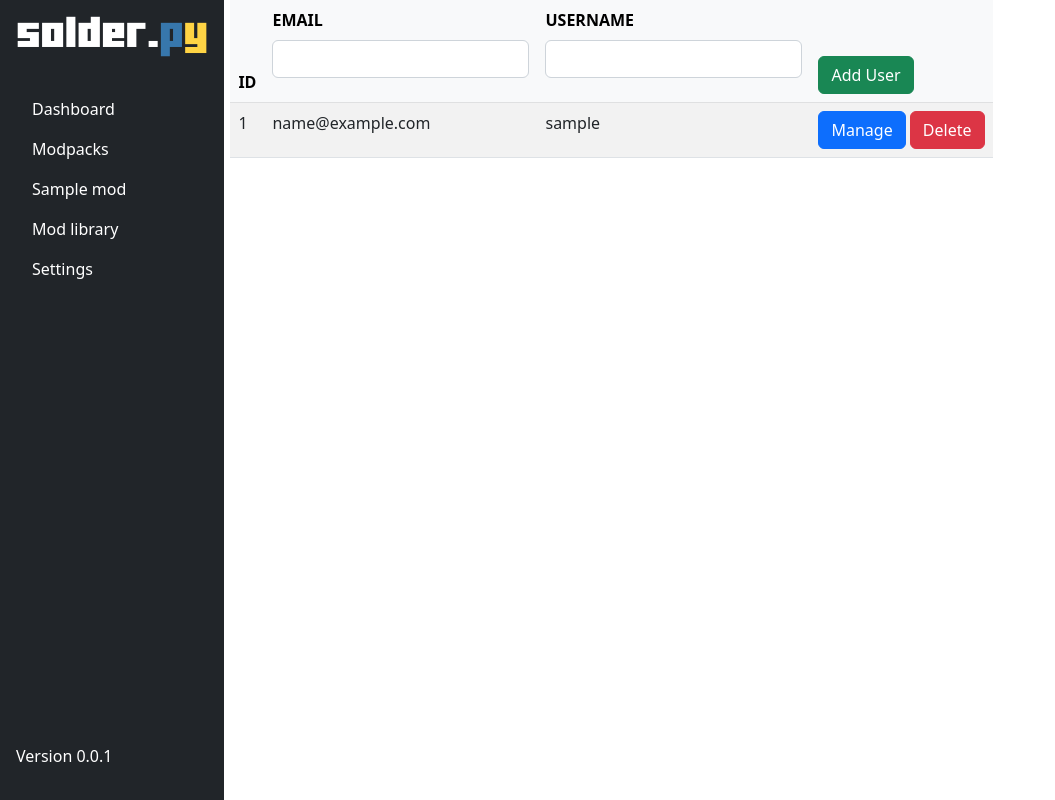
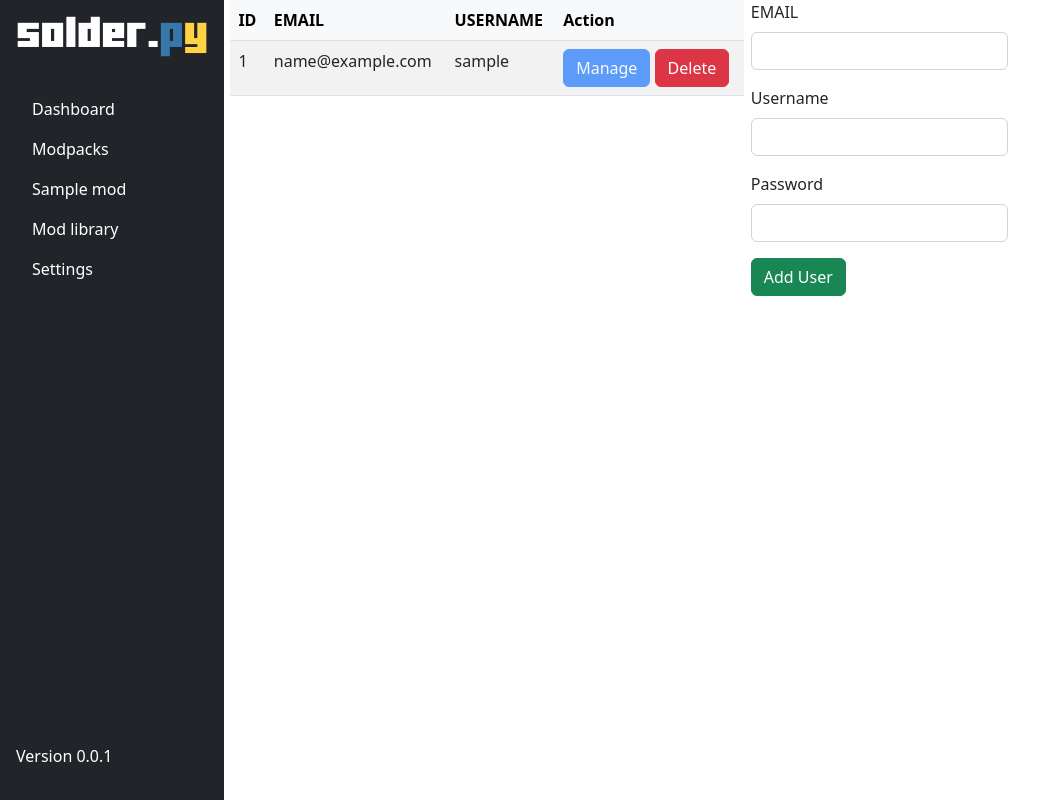
Before and after one commit to Thorfusion/solder.py, a Flask app: template templates/userlibrary.html in a window 1280 px wide. Shown: the whole page, without its empty margins (0-1055 px from the left). Run offline with Flask 2, Linux system fonts and the light colour scheme; the template is opened without the code that fills it: most values are stand-ins (such as "Sample title", 1, 10 or a date in 2020); some libraries are stand-ins or nearby versions.

Commit message:
fix user library page

```diff
--- a/templates/userlibrary.html
+++ b/templates/userlibrary.html
@@ -1,27 +1,22 @@
 {%extends "layout.html"%} {% set active_page = "Clientslist" %} {%block head%}
 <title>solder.py</title>
-<link rel="stylesheet" href="{{ url_for('static',filename='css/index.css') }}" />
+<link rel="stylesheet" href="{{ url_for('static',filename='css/modversion.css') }}" />
 {%endblock%}{%block main%}
 
+<div class="wrappermod">
     <table class="table table-striped table-hover placeone maxheighttable">
         <thead class="table-light sticky-md-top">
             <tr>
                 <form method="post" action=""></form>
                 <th scope="col">ID</th>
                 <th scope="col">
-                <div class="mb-3">
-                    <label for="author" class="form-label">EMAIL</label>
-                    <input type="text" class="form-control" name="author" id="author">
-                </div>
+                    EMAIL
                 </th>
                 <th scope="col">
-                <div class="mb-3">
-                    <label for="pretty_name" class="form-label">USERNAME</label>
-                    <input type="text" class="form-control" name="pretty_name" id="pretty_name">
-                </div>
+                    USERNAME
                 </th>
-            <td>
-                <input class="btn btn-success" type="submit" value="Add User">
+                <th scope="col">
+                    Action
                 </td>
                 </form>
             </tr>
@@ -33,7 +28,7 @@
                 <td>{{mod.email}}</td>
                 <td>{{mod.username}}</td>
                 <td>
-                <a href="#"><button type="button" class="btn btn-primary">Manage</button></a>
+                    <a href="#"><button type="button" class="btn btn-primary" disabled readonly>Manage</button></a>
                     <a href="#"><button type="button" class="btn btn-danger">Delete</button></a>
                 </td>
             </tr>
@@ -41,4 +36,34 @@
         </tbody>
     </table>
 
+    <div class="placetwo minwidth maxwidth">
+        <form method="post" action="">
+            <div class="mb-3">
+                <label for="newemail" class="form-label">EMAIL</label>
+                <input type="text" class="form-control" name="newemail" id="newemail">
+            </div>
+            <div class="mb-3">
+                <label for="newusername" class="form-label">Username</label>
+                <input type="text" class="form-control" name="newusername" id="newusername">
+            </div>
+            <div class="mb-3">
+                <label for="newpass" class="form-label">Password</label>
+                <input type="password" name="newpass" class="pass form-control">
+            </div>
+            <input class="btn btn-success" type="submit" value="Add User">
+        </form>
+        {% if success %}
+        <div class="alert alert-success loginfail mx-auto" role="alert">
+            <p>{{mod.vmd5}}</p>
+            <p>{{mod.vurl}}</p>
+        </div>
+        {% endif %}
+        {% if failed %}
+        <div class="alert alert-danger loginfail mx-auto" role="alert">
+            <p>Failed!</p>
+        </div>
+        {% endif %}
+    </div>
+</div>
+
 {% endblock %}
```
Lines whose indentation alone changed are shown as unchanged.
